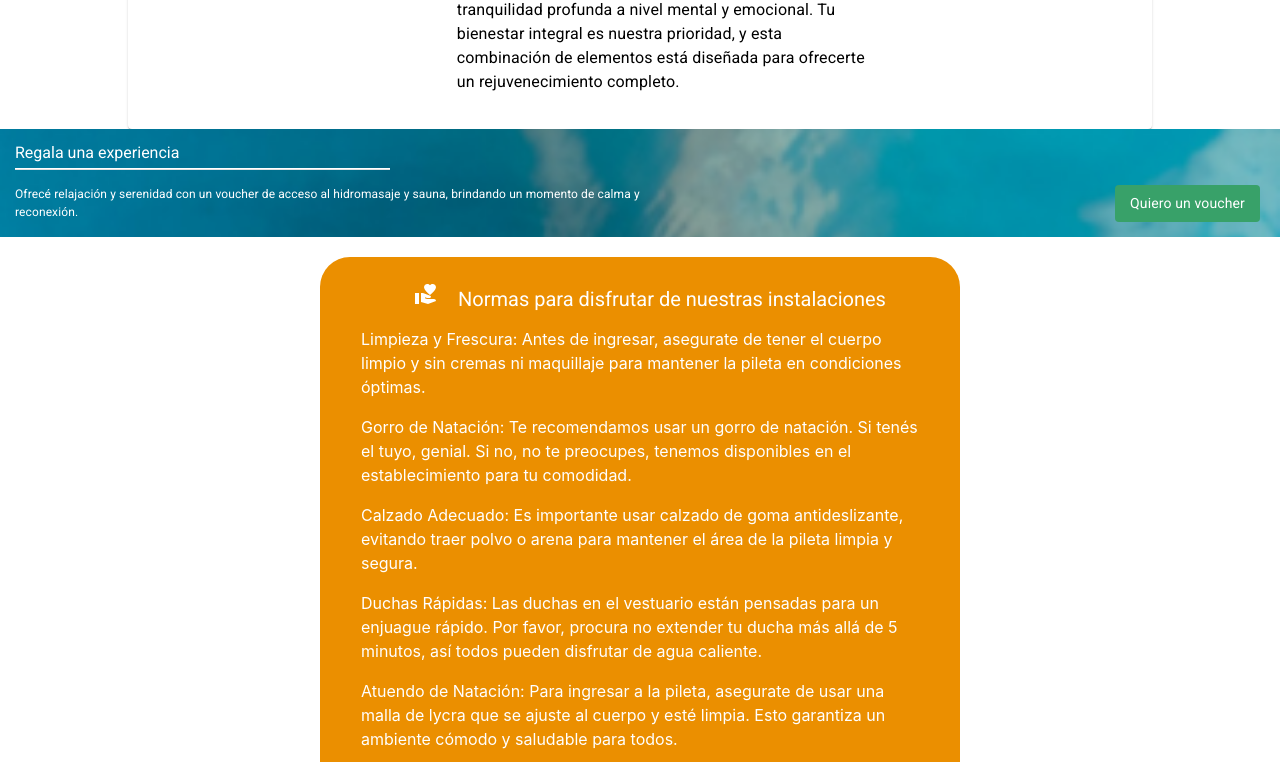
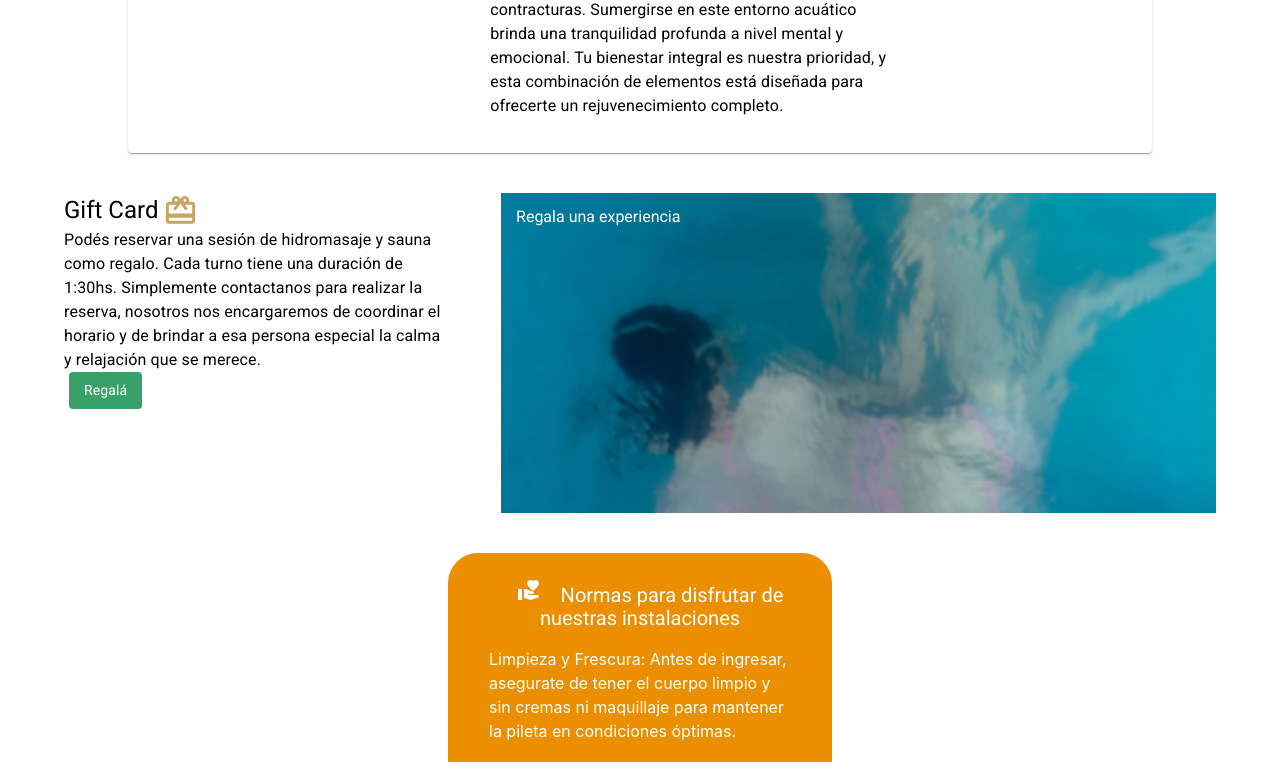
Before and after one commit to MateoFernandezBanchi/MojonDelFaro, a React (Vite) app: page /relax in a window 1280 px wide. Shown: the part 659-1421 px from the top of the page. Built offline with nearby package versions, Linux system fonts and the light colour scheme.

Commit message:
desktopAdvances

```diff
--- a/src/App.css
+++ b/src/App.css
@@ -1,6 +1,5 @@
 * {
   box-sizing: border-box;
-  overflow-x: hidden;
 }
 #root {
   /* max-width: 1280px;
@@ -58,7 +57,7 @@ p, h1, h2, h3, h4, h5, h6 {
 header {
   box-sizing: border-box;
   background-color: #2e79a7;
-  width: 100vw;
+  width: 100%;
   height: 70px;
   display: flex;
   justify-content: space-between;
@@ -102,7 +101,9 @@ header {
 .listMenuDesktop li a {
   color: white;
 }
-
+.regalaParrafo {
+  margin: 5px 0;
+}
 @media screen and (min-width:1024px) {
   .listaInicio {
     background-image: url("/public/assets/piletaDesktop.png");
@@ -123,4 +124,13 @@ header {
   .footerList li a{
     color:rgba(92, 92, 92, 1)
   }
+  .regalaParrafo {
+    width: 30%;
+    margin: 20px 0;
+  }
+  .regalaContainer {
+    width:90vw;
+    margin:0 auto;
+    height: 40vh;
+  }
 }
--- a/src/components/MediaQuery/ResponsiveDiv.jsx
+++ b/src/components/MediaQuery/ResponsiveDiv.jsx
@@ -2,7 +2,6 @@ import { styled } from "@mui/material";
 
 
 const MobileDiv = styled("div")(({ theme }) => ({
-    padding: theme.spacing(1),
     [theme.breakpoints.down("sm")]: {
       display: "block",
     },
@@ -12,7 +11,6 @@ const MobileDiv = styled("div")(({ theme }) => ({
   }));
 
   const DesktopDiv = styled("div")(({ theme }) => ({
-    padding: theme.spacing(1),
     [theme.breakpoints.down("sm")]: {
       display: "none",
     },
--- a/src/components/card/CardBlue.jsx
+++ b/src/components/card/CardBlue.jsx
@@ -13,8 +13,8 @@ const CardBlue = ({ children }) => {
           xs: "88%",
           sm: "88%",
           md: "70%",
-          lg: "50%",
-          xl: "50&",
+          lg: "30vw",
+          xl: "30vw",
 
         },
         margin: "20px auto",
--- a/src/pages/Inicio.jsx
+++ b/src/pages/Inicio.jsx
@@ -213,6 +213,7 @@ export const Inicio = () => {
           backgroundPositionX: "right",
           padding: "30px",
         }}
+        className="regalaContainer"
       >
         <Typography variant="h3" color={"white"} fontSize={"20px"}>
           Regala una experiencia
@@ -227,7 +228,7 @@ export const Inicio = () => {
             marginBottom: "25px",
           }}
         />
-        <Typography variant="body1" color={"white"} sx={{ margin: "5px 0" }}>
+        <Typography variant="body1" color={"white"} sx={{ margin: "15px 0" }} className="regalaParrafo">
           Ofrecé relajación y serenidad con un voucher de acceso al hidromasaje
           y sauna, brindando un momento de calma y reconexión.
         </Typography>
--- a/src/pages/Relax.jsx
+++ b/src/pages/Relax.jsx
@@ -1,10 +1,11 @@
-import { Box, Divider, Typography } from "@mui/material";
+import { Box, Typography } from "@mui/material";
 import React from "react";
 import CardAcordeon from "../components/card/CardAcordeon";
-import Footer from "../components/footer/Footer";
 import { GreenButton } from "../components/button/WhatsappButton";
 import CardNormas from "../components/card/CardNormas";
 import ScrollToTop from "../helpers/ScrollToTop";
+import './styles.css';
+import CardGiftcardIcon from "@mui/icons-material/CardGiftcard";
 
 const Relax = () => {
   ScrollToTop();
@@ -31,46 +32,35 @@ const Relax = () => {
             "Potenciá la experiencia del sauna combinandola con nuestra pileta. En ella vas a encontrar  hidromasajes  y espacio para nadar. Esta combinación no solo contribuye a mejorar la postura y liberar tensiones profundas, sino que también disuelve esas antiguas contracturas. Sumergirse en este entorno acuático brinda una tranquilidad profunda a nivel mental y emocional. Tu bienestar integral es nuestra prioridad, y esta combinación de elementos está diseñada para ofrecerte un rejuvenecimiento completo."
           }
         />
-
+        <Box className="giftCardContainer">
+          <Box className="giftTextContainer">
+            <Box sx={{display:"flex", alignItems:"center", gap:"5px"}}>
+            <Typography variant="h3" fontSize={"24px"}> Gift Card </Typography>
+            <CardGiftcardIcon sx={{ color: "rgba(198, 166, 100, 1)", fontSize:"35px" }} />
+            </Box>
+            <Typography className="giftParrafo">
+              Podés reservar una sesión de hidromasaje y sauna
+              como regalo.
+              Cada turno tiene una duración de 1:30hs.
+              Simplemente contactanos para realizar la reserva,
+              nosotros nos encargaremos de coordinar el horario
+              y de brindar a esa persona especial la calma y relajación
+              que se merece.
+            </Typography>
+            <GreenButton text="Regalá"/>
+          </Box>
           <Box
             sx={{
               backgroundImage: `url(/assets/RegalaExperiencia.png)`,
               backgroundRepeat: "no-repeat",
               backgroundSize: "cover",
-            // backgroundPositionX: "right",
               padding: "15px",
             }}
+            className="giftImageContainer"
           >
             <Typography variant="h3" color={"white"} fontSize={"16px"}>
               Regala una experiencia
             </Typography>
-          <Divider
-            variant="middle"
-            sx={{
-              bgcolor: "white",
-              margin: "5px 0",
-              width: "30%",
-              height: "2px",
-              marginBottom: "15px",
-            }}
-          />
-          <Box
-            sx={{
-              display: "flex",
-              alignItems: "center",
-              justifyContent: "space-between",
-            }}
-          >
-            <Typography
-              variant="body1"
-              color={"white"}
-              fontSize={"12px"}
-              sx={{ width: "50%" }}
-            >
-              Ofrecé relajación y serenidad con un voucher de acceso al
-              hidromasaje y sauna, brindando un momento de calma y reconexión.
-            </Typography>
-            <GreenButton text="Quiero un voucher" />
           </Box>
         </Box>
         <CardNormas />
--- /dev/null
+++ b/src/pages/styles.css
@@ -0,0 +1,23 @@
+.giftCardContainer {
+    display:flex;
+    width:90vw;
+    margin:5vh auto;
+    flex-direction: column;
+}
+
+@media screen and (min-width:1024px) {
+    .giftCardContainer {
+        height: 40vh;
+        flex-direction: row;
+    }
+    .giftTextContainer {
+        width:43%;
+    }
+    .giftImageContainer {
+        width: 70%;
+    }
+    .giftParrafo {
+        max-width: 30vw;
+        margin:4vh 0;
+    }
+}
```
Lines whose indentation alone changed are shown as unchanged.
